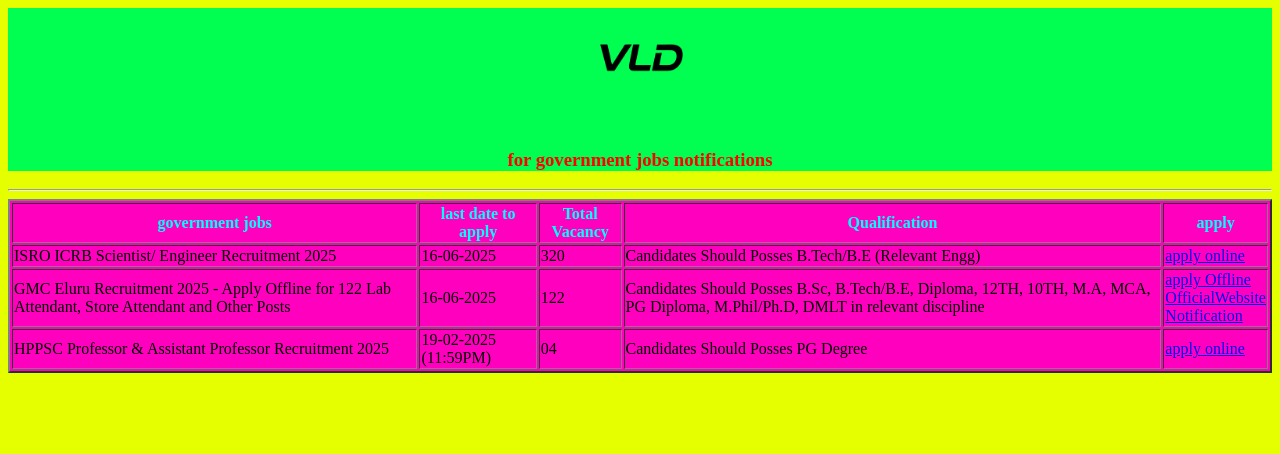
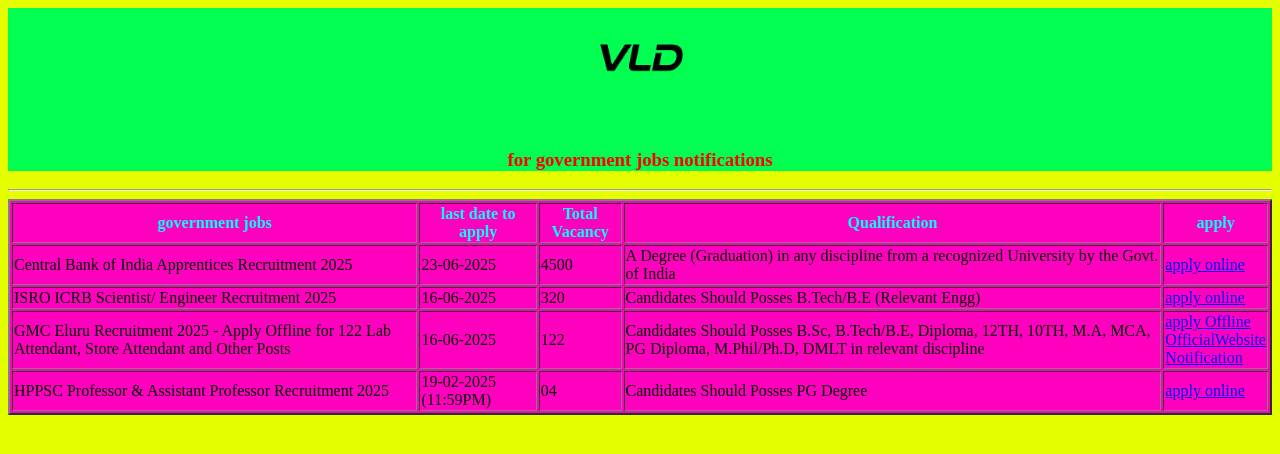
Before and after one commit to SriHarsha-duppala/jobs, a plain HTML site: page index.html in a window 1280 px wide. Drawn offline with Linux system fonts and the light colour scheme.

Commit message:
Update index.html

```diff
--- a/index.html
+++ b/index.html
@@ -23,6 +23,13 @@
     <th style="color: aqua;">Total Vacancy</th>
     <th  style="color: aqua;">Qualification</th>
     <th style="color: aqua;">apply</th>
+</tr>
+    <tr>
+    <td>Central Bank of India Apprentices Recruitment 2025</td>
+    <td>23-06-2025</td>
+    <td>4500</td>
+    <td>A Degree (Graduation) in any discipline from a recognized University by the Govt. of India</td>
+    <td><a href="https://nats.education.gov.in/student_type.php">apply online</a></td>
 </tr>
     <tr>
     <td>ISRO ICRB Scientist/ Engineer Recruitment 2025</td>
```
